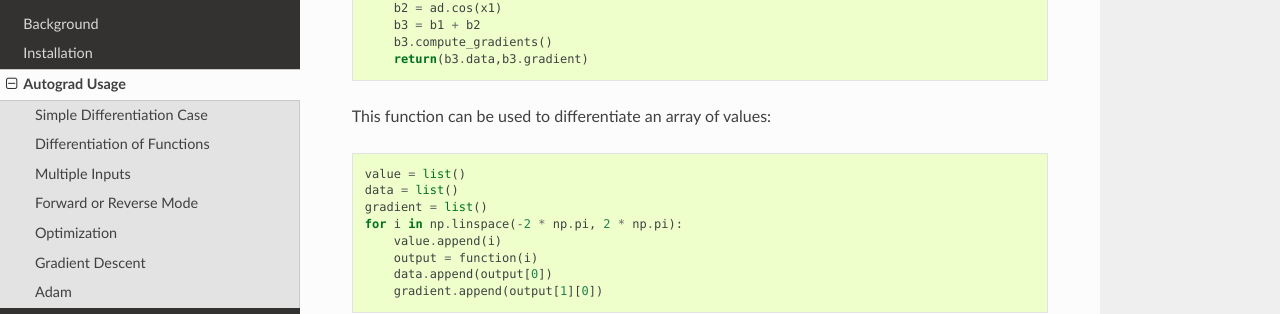
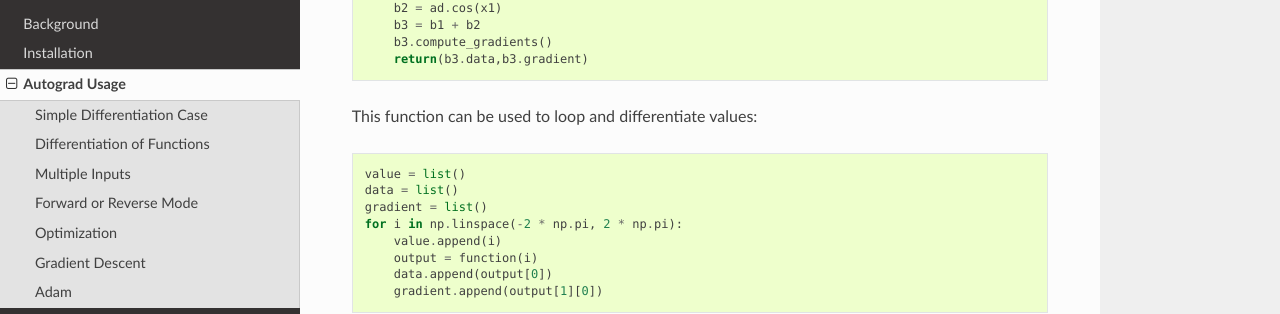
Before and after one commit to cs207-project-group4/cs207-FinalProject, a Sphinx documentation site: the page built from docs/usage.rst, in a window 1280 px wide and 900 px high, scrolled down 1027 px. Shown: the part 151-465 px from the top of the window. Built offline with Sphinx 7.4.7 and the Read the Docs theme 2.0.0, drawn with Linux system fonts in a browser that asks for light colours; formulas are drawn with MathJax 3.

Commit message:
updated usage.rst

```diff
--- a/docs/usage.rst
+++ b/docs/usage.rst
@@ -55,7 +55,7 @@ If a user wants to differentiate multiple values is recommended that users creat
         b3.compute_gradients()
         return(b3.data,b3.gradient)
 
-This function can be used to differentiate an array of values::
+This function can be used to loop and differentiate values::
 
     value = list()
     data = list()
```
